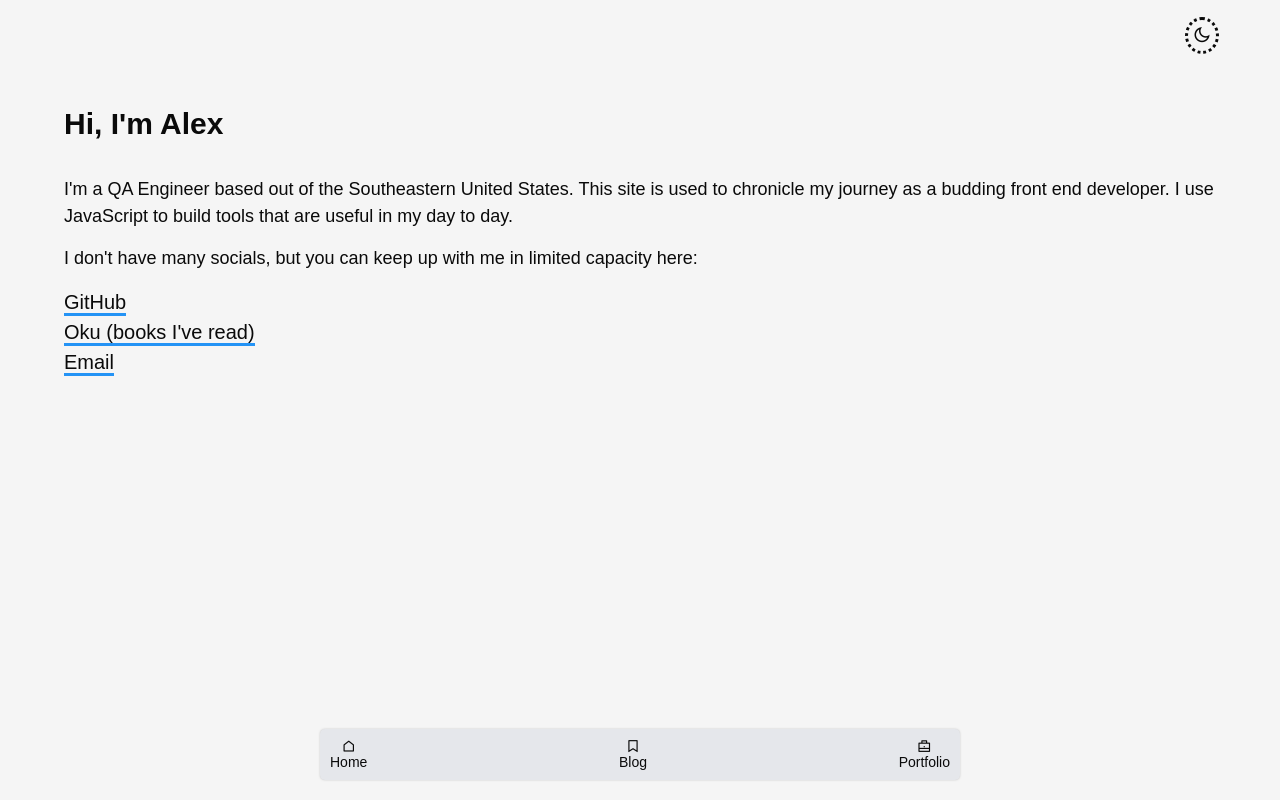
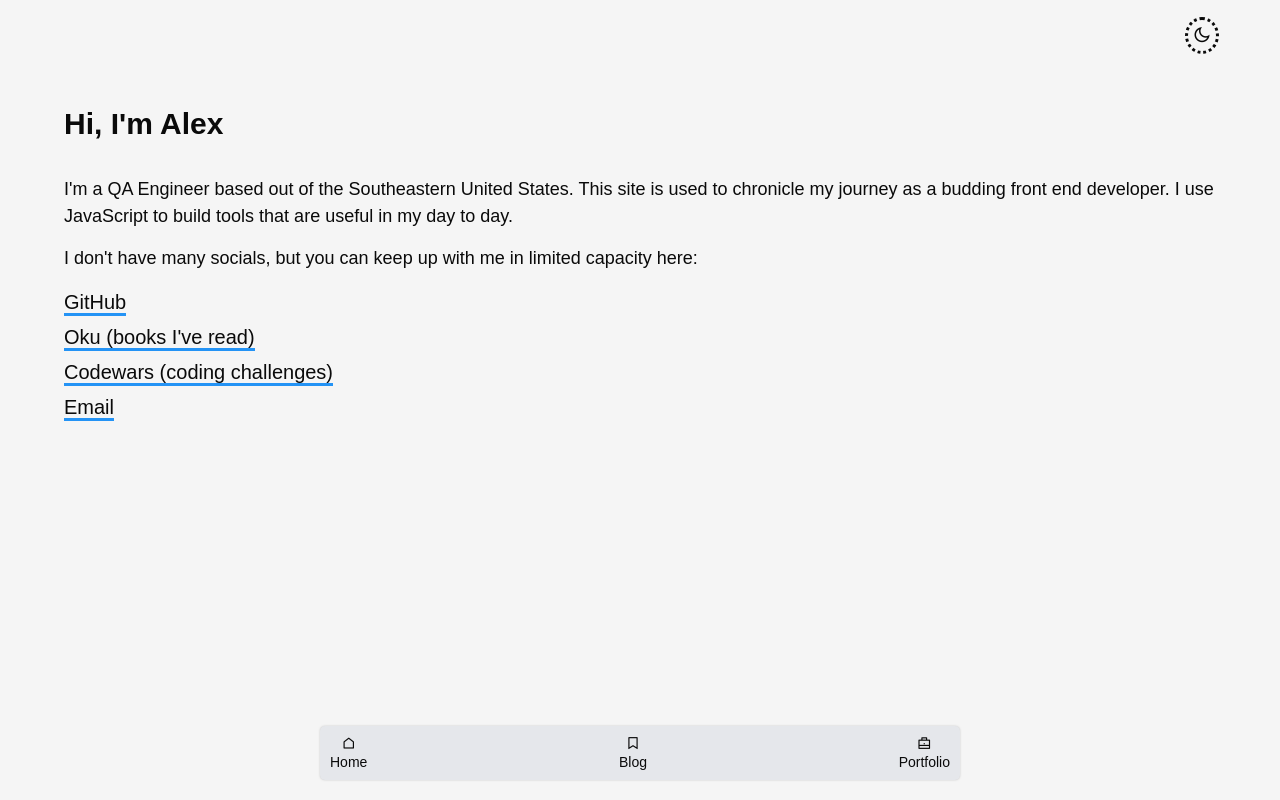
Before and after one commit to alex-j-garcia/blog, a React (Create React App) app: page / in a window 1280 px wide. Built offline with nearby package versions, Linux system fonts and the light colour scheme.

Commit message:
Add new link to About

```diff
--- a/src/components/About/About.css
+++ b/src/components/About/About.css
@@ -12,6 +12,10 @@
   margin-bottom: 15px;
 }
 
+.about li {
+  margin-bottom: 5px;
+}
+
 .about a {
   border-bottom: 3px solid hsl(208, 91%, 55%);
 }
--- a/src/components/About/About.js
+++ b/src/components/About/About.js
@@ -31,6 +31,15 @@
         </li>
         <li>
           <a
+            href='https://www.codewars.com/users/losingsleep'
+            target='_blank'
+            rel='noreferrer'
+          >
+            Codewars (coding challenges)
+          </a>
+        </li>
+        <li>
+          <a
             href='mailto:alexdominguez@fastmail.com'
             target='_blank'
             rel='noreferrer'
--- a/src/components/Menu/Menu.css
+++ b/src/components/Menu/Menu.css
@@ -37,6 +37,10 @@
     align-items: center;
 }
 
+.Menu-item i {
+    margin-bottom: 3px;
+}
+
 .dark-theme .Menu-item > a {
     color: hsl(0, 0%, 0%);
 }
```
